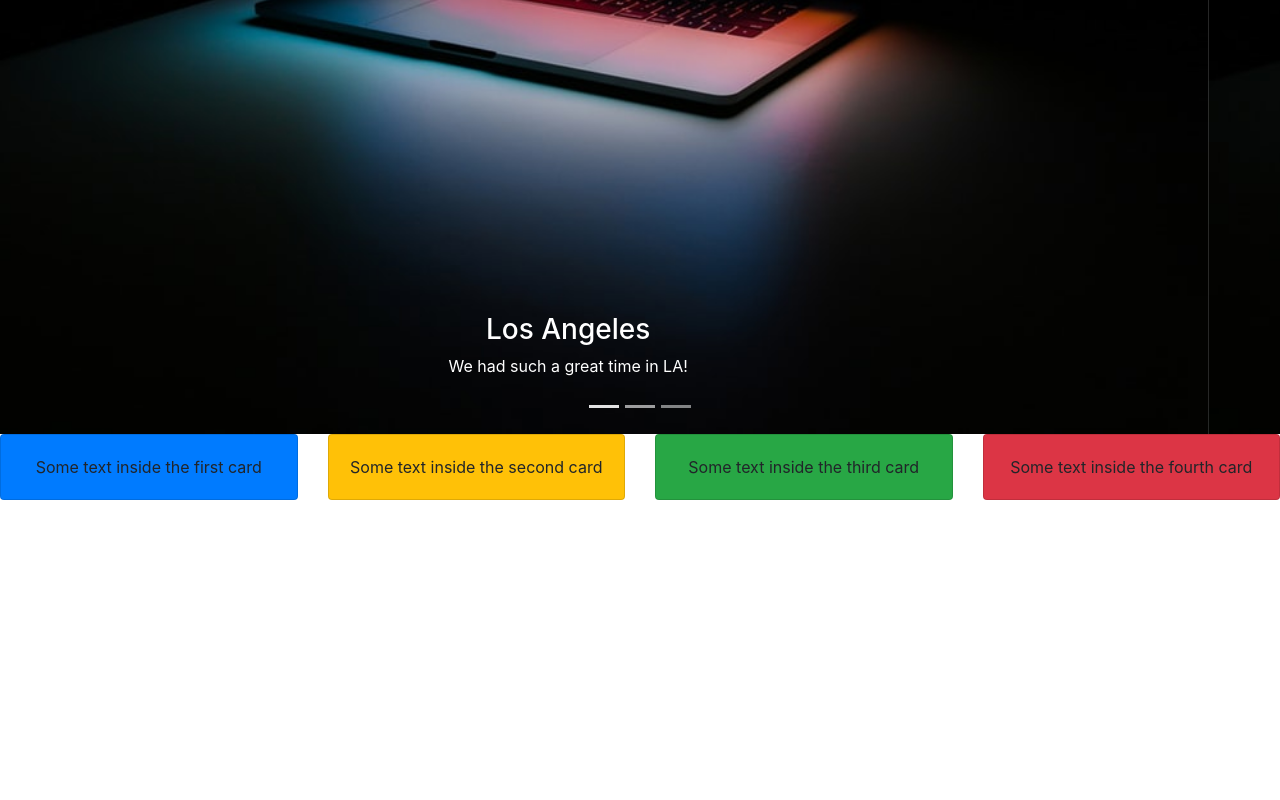
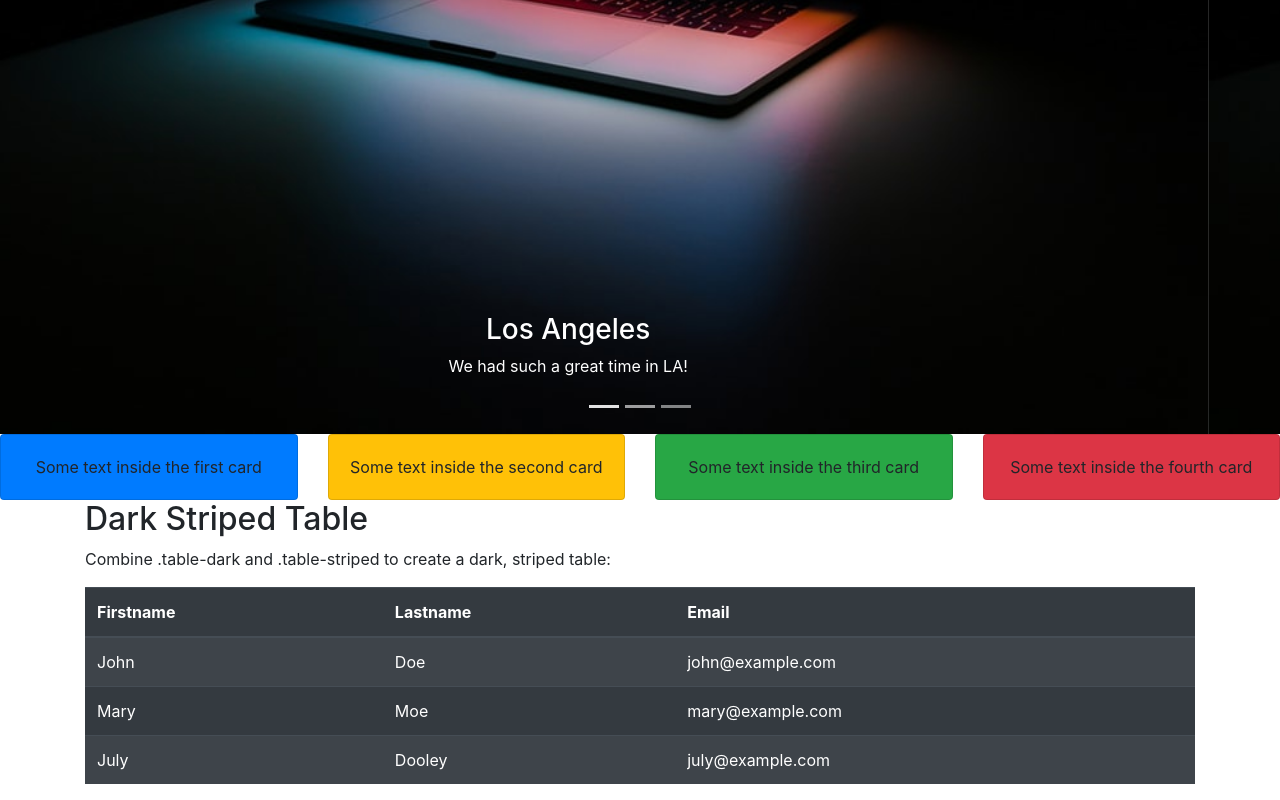
Before and after one commit to Sam-aBii/Bootstrap, a plain HTML site: page website.html in a window 1280 px wide. Shown: the part 528-1328 px from the top of the page. Before the commit the page ends 1028 px from the top, so only its background shows below. Drawn offline with nearby package versions, Linux system fonts and the light colour scheme.

Commit message:
Update website.html

```diff
--- a/website.html
+++ b/website.html
@@ -112,6 +112,37 @@
   </div>
 </div>
 
+<div class="container">
+  <h2>Dark Striped Table</h2>
+  <p>Combine .table-dark and .table-striped to create a dark, striped table:</p>
+  <table class="table table-dark table-striped">
+    <thead>
+      <tr>
+        <th>Firstname</th>
+        <th>Lastname</th>
+        <th>Email</th>
+      </tr>
+    </thead>
+    <tbody>
+      <tr>
+        <td>John</td>
+        <td>Doe</td>
+        <td>john@example.com</td>
+      </tr>
+      <tr>
+        <td>Mary</td>
+        <td>Moe</td>
+        <td>mary@example.com</td>
+      </tr>
+      <tr>
+        <td>July</td>
+        <td>Dooley</td>
+        <td>july@example.com</td>
+      </tr>
+    </tbody>
+  </table>
+</div>
+
     <!-- Optional JavaScript -->
     <!-- jQuery first, then Popper.js, then Bootstrap JS -->
     <script src="https://code.jquery.com/jquery-3.3.1.slim.min.js" integrity="sha384-q8i/X+965DzO0rT7abK41JStQIAqVgRVzpbzo5smXKp4YfRvH+8abtTE1Pi6jizo" crossorigin="anonymous"></script>
```
